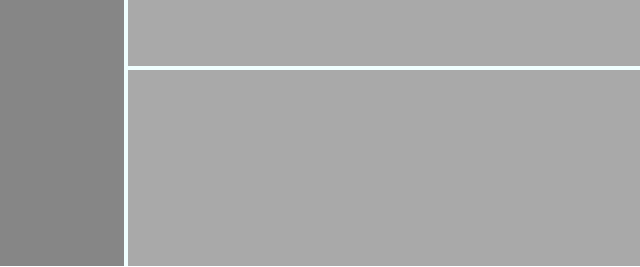
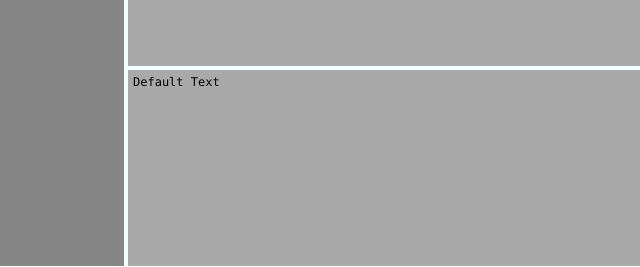
Before and after one commit to diesisfox/ECE496, an Electron app: page my-electron-app/windows/main_window/main_window.html in a window 1280 px wide. Shown: the part 534-801 px from the top of the page, 0-640 px from the left. Drawn offline with Linux system fonts and the light colour scheme.

Commit message:
added customized scrollbar for console

```diff
--- a/my-electron-app/windows/main_window/main_window.html
+++ b/my-electron-app/windows/main_window/main_window.html
@@ -21,7 +21,9 @@
         </div>
         <script src="./model-img-drag.js"></script>
         <div class="page-bottom-content">
-            <!-- <p class="console-text">Python ></p> -->
+            <div class="console-text-wrapper">
+                <p id="console-text" class="console-text">Default Text</p>
+            </div>
             <!--<input type="text" class="console-input" id="lname" name="lname"/>-->
         </div>
     </div>
--- a/my-electron-app/windows/main_window/style.css
+++ b/my-electron-app/windows/main_window/style.css
@@ -35,7 +35,8 @@
     margin-top: 0px;
     height: 25%;
     background: var(--light-menu-background);
-    border-top: 4px solid var(--light-border);;
+    border-top: 4px solid var(--light-border);
+
 }
 
 .model-diagram-display {
@@ -67,11 +68,34 @@
     -webkit-user-drag: none;
 }
 
+.console-text-wrapper {
+    box-sizing:border-box;
+    display:inline-block;
+    width: 100%;
+    height: 100%;
+    padding: 5px;
+
+    overflow: auto;
+}
+
+.console-text-wrapper::-webkit-scrollbar {
+    width: 12px;
+}
+
+.console-text-wrapper::-webkit-scrollbar-track {
+    -webkit-box-shadow: inset 0 0 1px rgba(0,0,0,0.3);
+    box-shadow: inset 0 0 1px rgba(0,0,0,0.3);
+    background-color: var(--dark-menu-background);
+}
+
+.console-text-wrapper::-webkit-scrollbar-thumb {
+    -webkit-box-shadow: inset 0 0 2px rgba(0,0,0,0.5);
+    box-shadow: inset 0 0 2px rgba(0,0,0,0.5);
+}
+
 .console-text {
-    display:inline-block;
     font-family: "Lucida Console", Courier, monospace;
     font-size: 12px;
-    margin: 5px;
 }
 
 .console-input {
```
